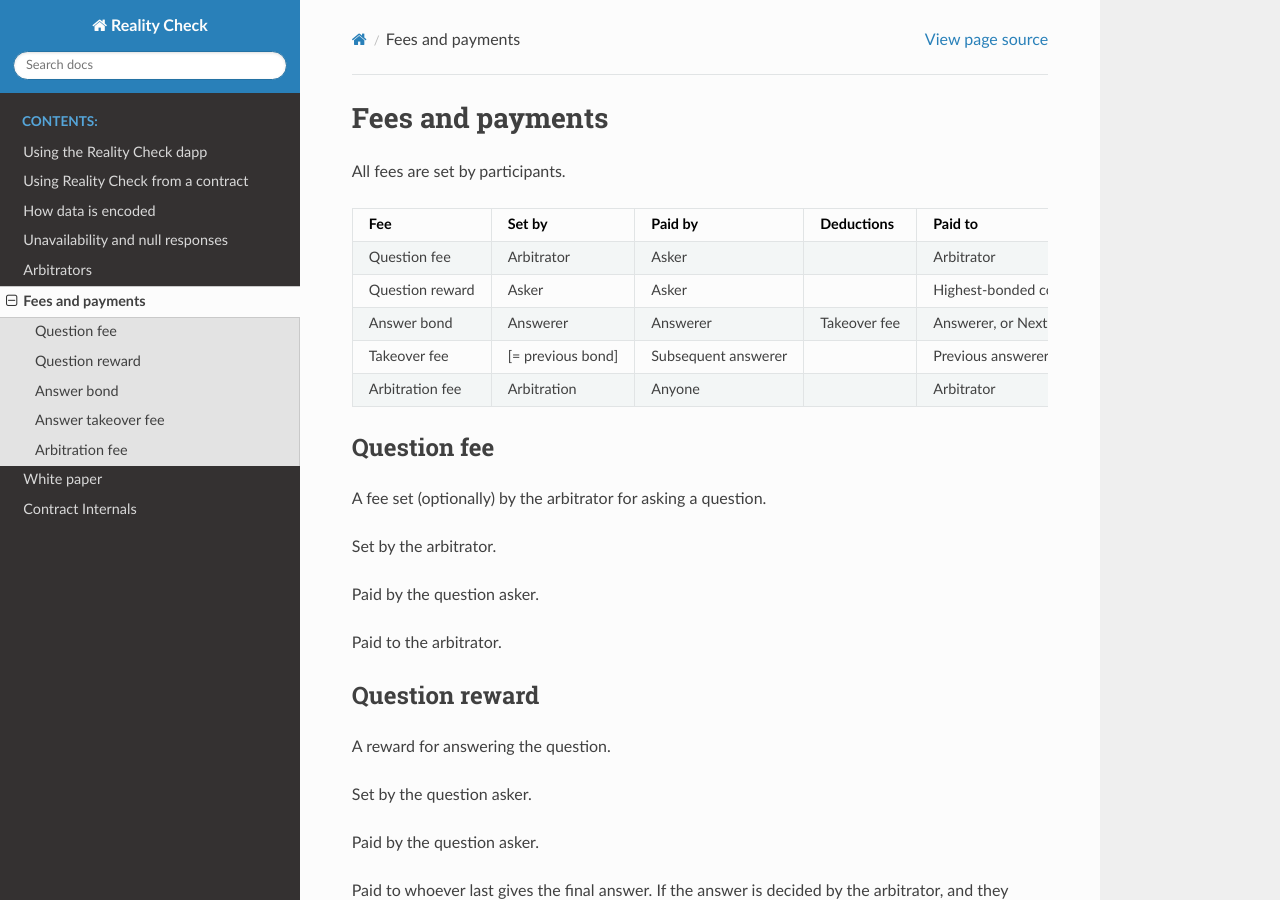
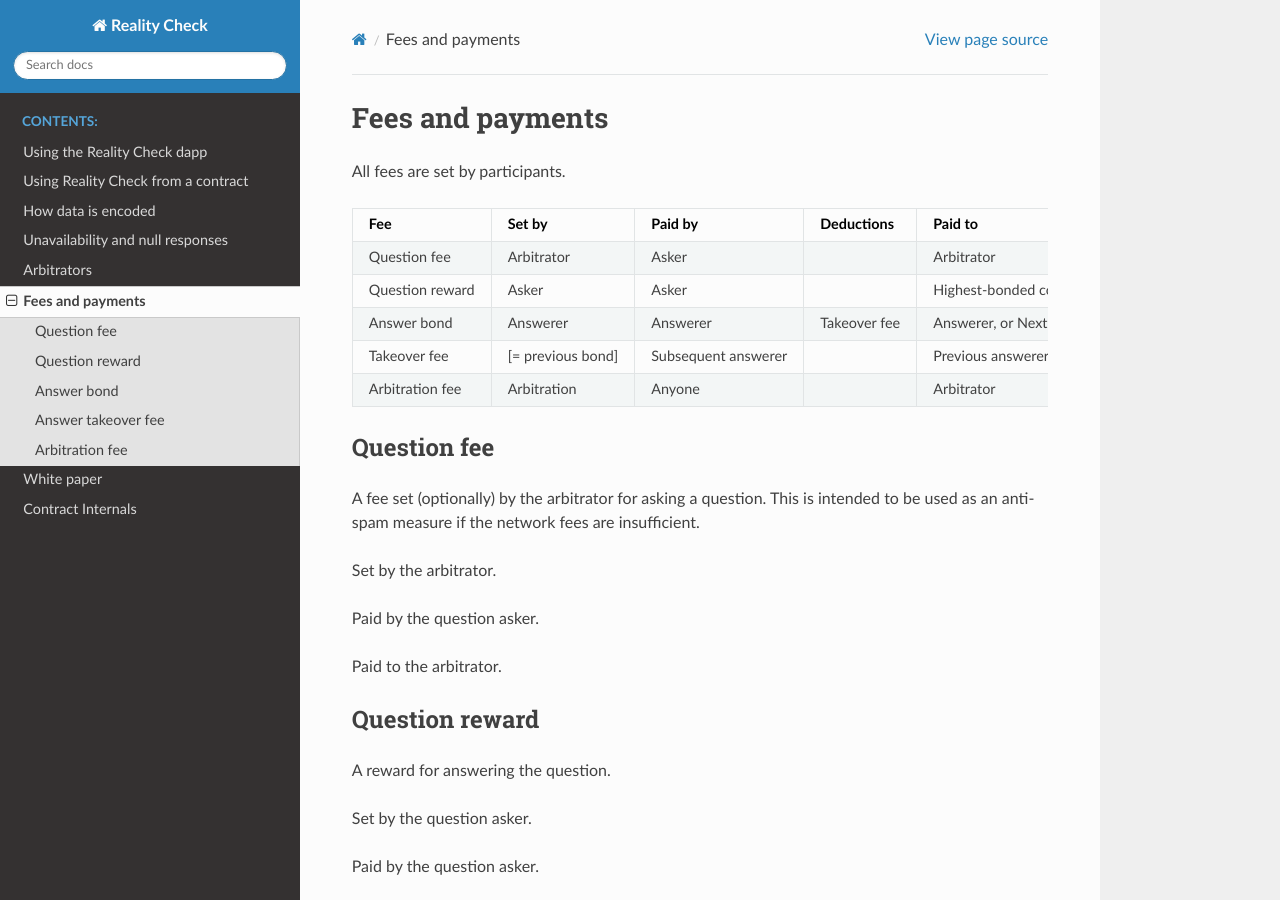
Before and after one commit to RealityETH/reality-eth-monorepo, a Sphinx documentation site: the page built from packages/dapp/docs/fees.rst, in a window 1280 px wide and 900 px high. Built offline with Sphinx 7.4.7 and the Read the Docs theme 2.0.0, drawn with Linux system fonts in a browser that asks for light colours.

Commit message:
mention the purpose of the question fee

```diff
--- a/packages/dapp/docs/fees.rst
+++ b/packages/dapp/docs/fees.rst
@@ -21,7 +21,7 @@
 Question fee
 ------------
 
-A fee set (optionally) by the arbitrator for asking a question.
+A fee set (optionally) by the arbitrator for asking a question. This is intended to be used as an anti-spam measure if the network fees are insufficient.
 
 Set by the arbitrator.
 
```
